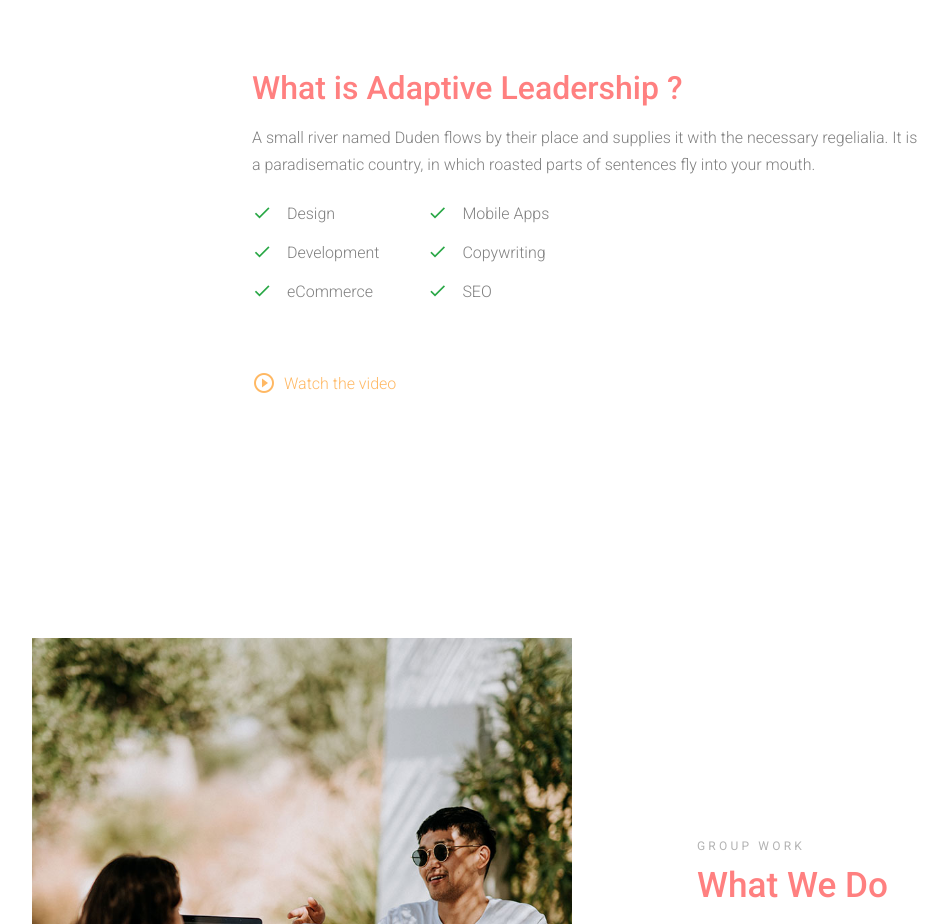
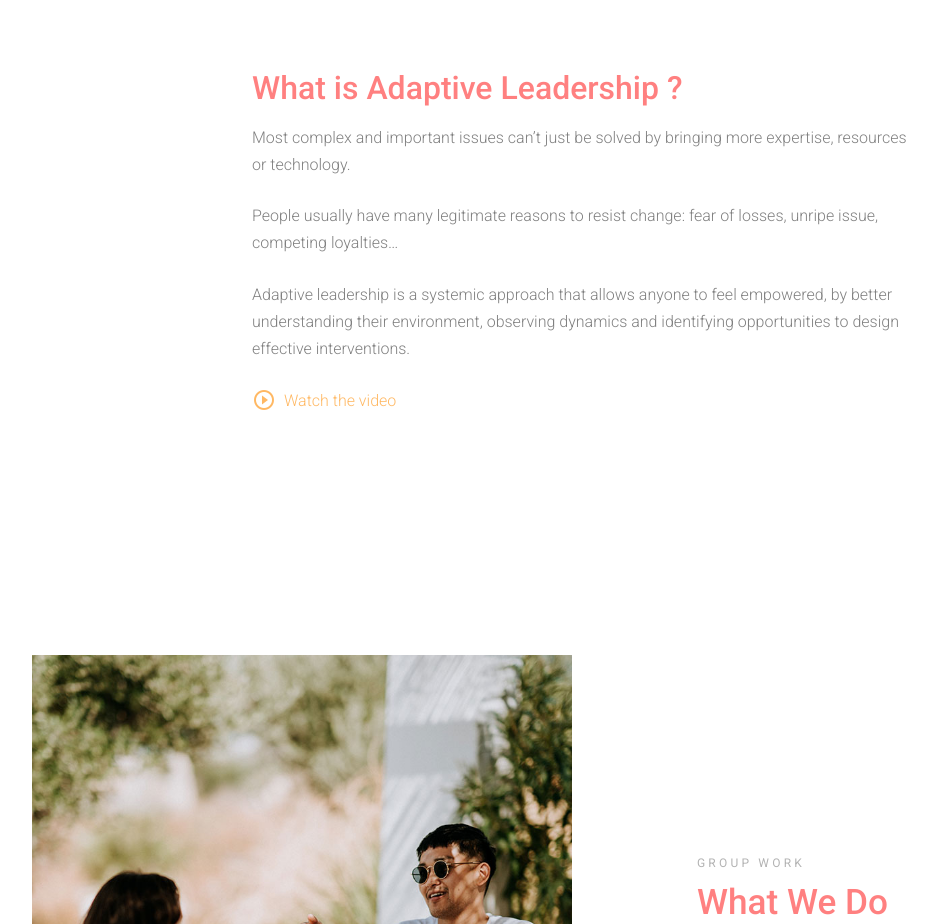
Before and after one commit to RuyBlast/leadership, a website: page index.html in a window 1280 px wide. Shown: the part 940-1864 px from the top of the page, without its empty margins (53-1001 px from the left). Drawn offline with Linux system fonts and the light colour scheme; files whose address does not match are found by name.

Commit message:
add 'What is adaptive leadership' content

```diff
--- a/index.html
+++ b/index.html
@@ -103,24 +103,11 @@
     <div class="site-section" id="what-section">
       <div class="container" style="max-width:700px">
             <h2 class="title text-primary mb-3">What is Adaptive Leadership ?</h2>
-            <p class="mb-4">A small river named Duden flows by their place and supplies it with the necessary regelialia. It is a paradisematic country, in which roasted parts of sentences fly into your mouth.</p>
+            <p class="mb-4">Most complex and important issues can’t just be solved by bringing more expertise, resources or technology.</p>
+<p class="mb-4">People usually have many legitimate reasons to resist change: fear of losses, unripe issue, competing loyalties…</p>
+<p class="mb-4">Adaptive leadership is a systemic approach that allows anyone to feel empowered, by better understanding their environment, observing dynamics and identifying opportunities to design effective interventions.</p>
 
-
-            <div class="d-flex">
-              <ul class="list-unstyled ul-check success mr-5">
-                <li>Design</li>
-                <li>Development</li>
-                <li>eCommerce</li>
-
-              </ul>
-              <ul class="list-unstyled ul-check success">
-
-                <li>Mobile Apps</li>
-                <li>Copywriting</li>
-                <li>SEO</li>
-              </ul>
-            </div>
-            <p><a data-fancybox data-ratio="2" href="https://vimeo.com/326176805" class="d-flex align-items-center"><span class="icon-play_circle_outline h4 m-0 mr-2"></span> <span>Watch the video</span></a></p>
+            <p><a data-fancybox data-ratio="2" href="https://www.youtube.com/watch?v=9kVxxfknua4" class="d-flex align-items-center"><span class="icon-play_circle_outline h4 m-0 mr-2"></span> <span>Watch the video</span></a></p>
           </div>
         </div>
       </div>
```
